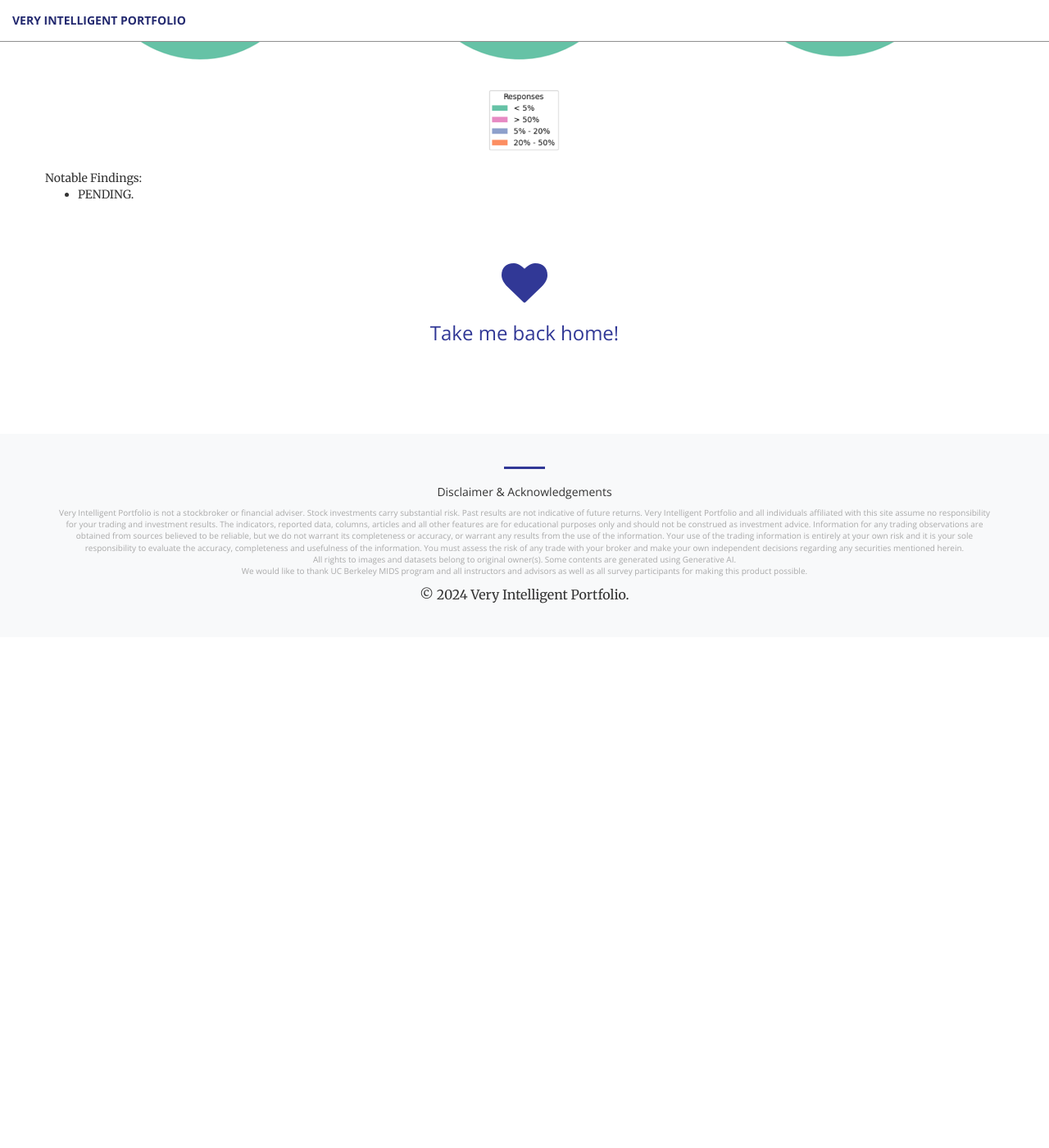
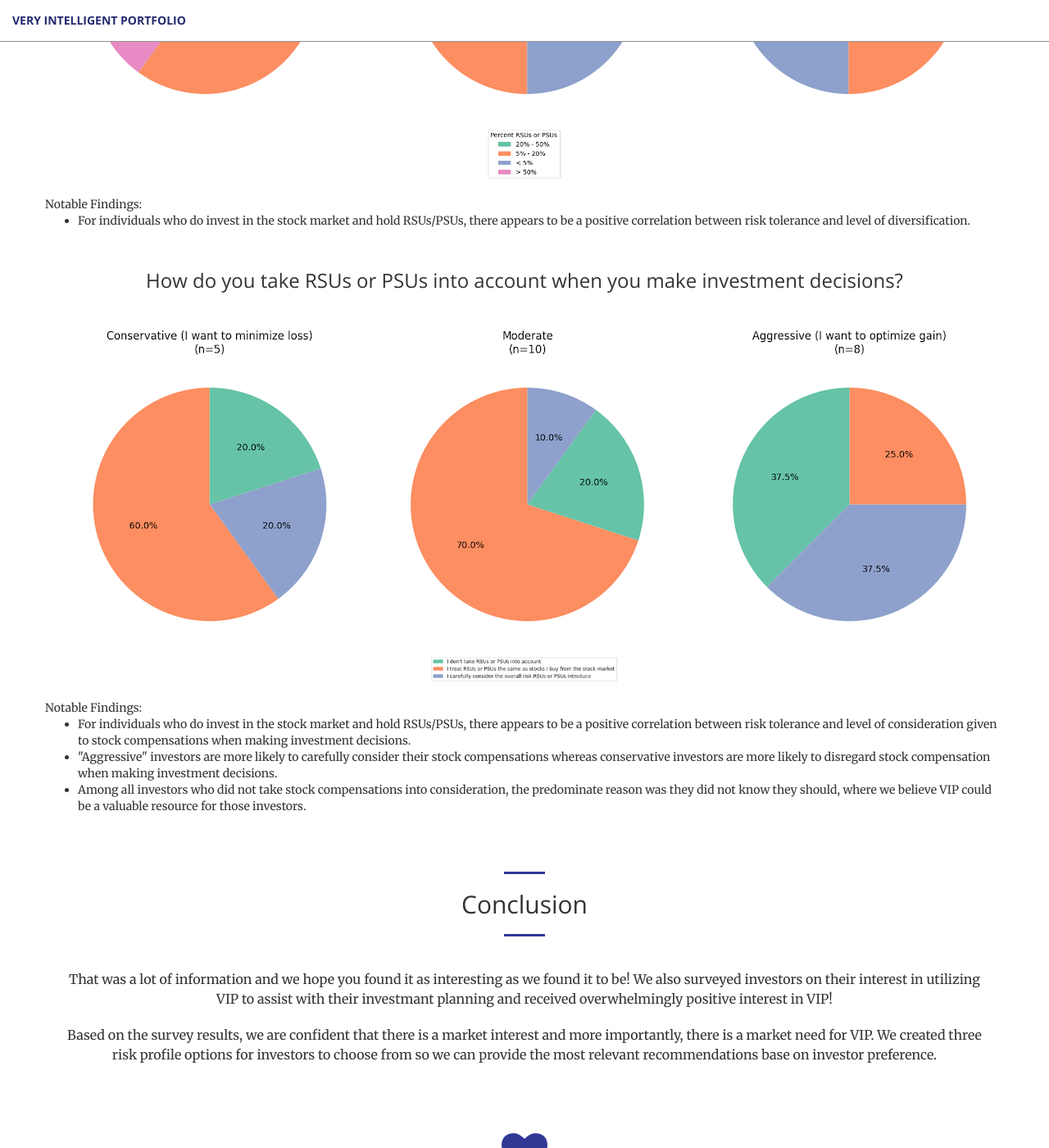
Before and after one commit to Very-Intelligent-Portfolio/Very-Intelligent-Portfolio.github.io, a Jekyll site: the page built from docs/market.html, in a window 1280 px wide and 1400 px high, scrolled down 5315 px. Shown: the whole window at 82% size. Built offline with Jekyll 4.4.1, drawn with Linux system fonts in a browser that asks for light colours; before the commit the page ends 6092 px from its top, so only the background shows below that; some of the changed text lies outside the part shown.

Commit message:
add_survey_results

```diff
--- a/docs/_includes/research.html
+++ b/docs/_includes/research.html
@@ -15,7 +15,7 @@
             <div class="col-lg-12 text-center">
                 <hr class="primary">
                 <h2 class="section-heading">Risk Tolerance Profiles</h2>
-                <p>As our primary object at Very Intelligent Portfolio is to help retail customers reduce investment risks, so we surveyed respondents from three different risk tolenrance preference groups and identified meaningful attributes from each risk tolerance preference group.</p>
+                <p>As our primary object at Very Intelligent Portfolio is to help retail customers reduce investment risks, so we surveyed respondents from three different risk tolerance preference groups and identified meaningful attributes from each risk tolerance preference group.</p>
                 <table>
                     <thead>
                         <tr>
@@ -234,8 +234,47 @@
             <div>
                 Notable Findings:
                 <ul>
-                    <li>PENDING.</li>
+                    <li>For individuals who do invest in the stock market and hold RSUs/PSUs, there appears to be a positive correlation between risk tolerance and level of diversification.</li>
                 </ul>
+            </div>
+        </div>
+        <div class="row" id="add-bottom">
+            <div class="col-lg-12 text-center">
+                <h3 class="section-heading">How do you take RSUs or PSUs into account when you make investment decisions?</h3>
+            </div>
+            <div class="container-fluid">
+                <div class="row">
+                    <div class="col-lg-4 col-sm-6">
+                        <img src="img/survey/8a.png" class="center_full" alt="">
+                    </div>
+                    <div class="col-lg-4 col-sm-6">
+                        <img src="img/survey/8b.png" class="center_full" alt="">
+                    </div>
+                    <div class="col-lg-4 col-sm-6">
+                        <img src="img/survey/8c.png" class="center_full" alt="">
+                    </div>
+                </div>
+
+            </div>
+            <div class="col-lg-12 text-center">
+                <img src="img/survey/8_cap.png" id="center_cap"  alt="" style="width: 20%;">
+            </div>
+            <div>
+                Notable Findings:
+                <ul>
+                    <li>For individuals who do invest in the stock market and hold RSUs/PSUs, there appears to be a positive correlation between risk tolerance and level of consideration given to stock compensations when making investment decisions.</li>
+                    <li>"Aggressive" investors are more likely to carefully consider their stock compensations whereas conservative investors are more likely to disregard stock compensation when making investment decisions.</li>
+                    <li>Among all investors who did not take stock compensations into consideration, the predominate reason was they did not know they should, where we believe VIP could be a valuable resource for those investors.</li>
+                </ul>
+            </div>
+        </div>
+        <div class="row" id="add-bottom">
+            <div class="col-lg-12 text-center">
+                <hr class="primary">
+                <h2 class="section-heading">Conclusion</h2>
+                <hr class="primary" id="add-bottom">
+                <p>That was a lot of information and we hope you found it as interesting as we found it to be! We also surveyed investors on their interest in utilizing VIP to assist with their investmant planning and received overwhelmingly positive interest in VIP!</p>
+                <p>Based on the survey results, we are confident that there is a market interest and more importantly, there is a market need for VIP. We created three risk profile options for investors to choose from so we can provide the most relevant recommendations base on investor preference.</p>
             </div>
         </div>
     </div>
@@ -243,9 +282,9 @@
         <div class="row">
             <div class="col-lg-12 col-md-6 text-center">
                 <div class="service-box">
-                    <a href="/">
+                    <a href="/#demo">
                         <i class="fa fa-4x fa-heart wow bounceIn text-primary" data-wow-delay=".1s"></i>
-                        <h3>Take me back home!</h3>
+                        <h3>Try VIP Now!</h3>
                     </a>
                 </div>
             </div>
```
Also changed, not shown: docs/img/survey/7_cap.png, docs/img/survey/7a.png, docs/img/survey/7b.png, docs/img/survey/7c.png, docs/img/survey/8_cap.png (added), docs/img/survey/8a.png (added), docs/img/survey/8b.png (added), docs/img/survey/8c.png (added), 2 other files.
